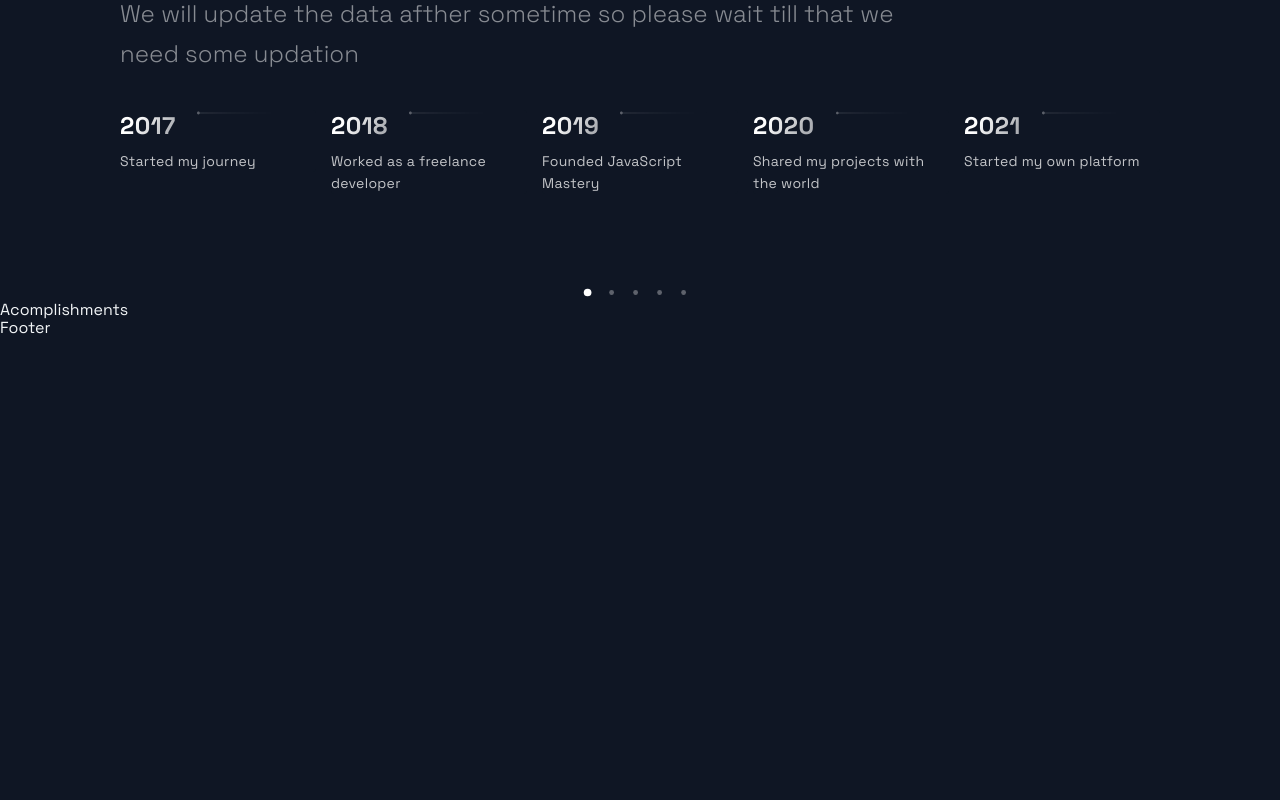
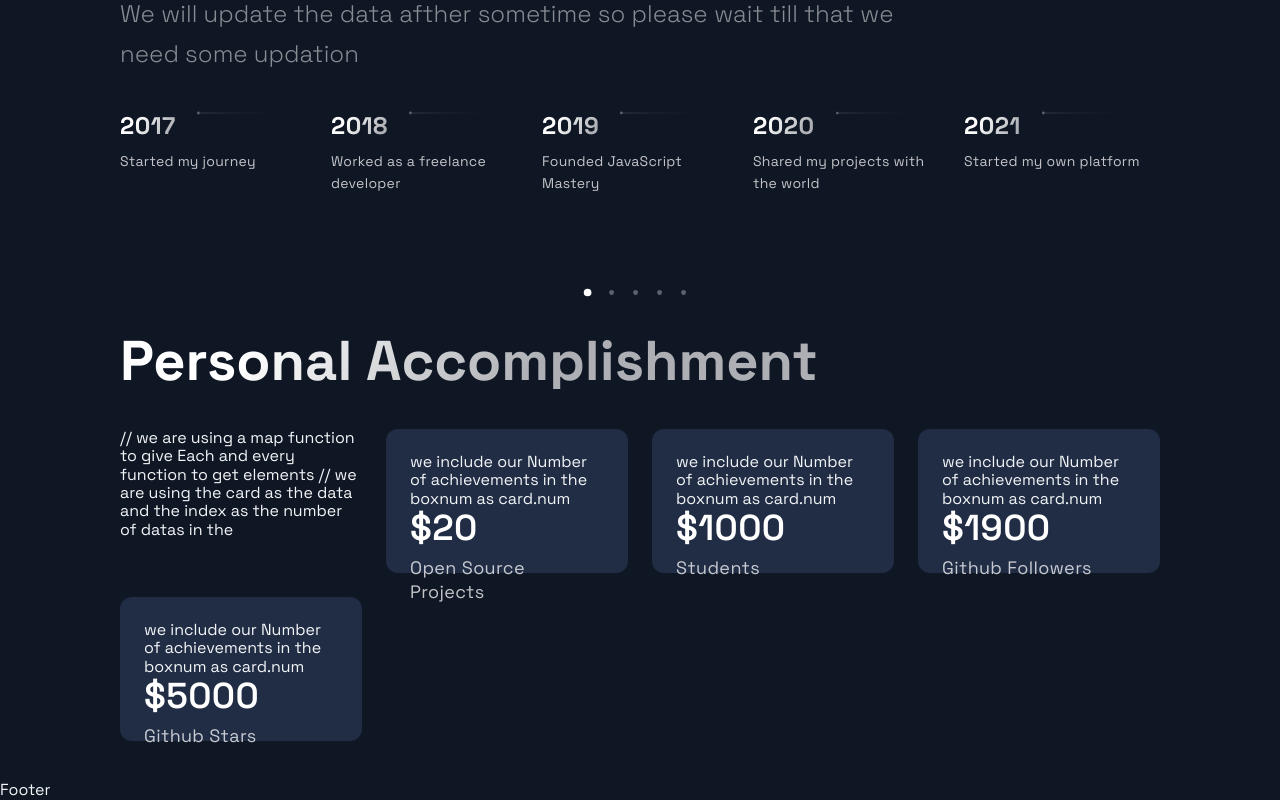
Before and after one commit to shahil-kv/personal-portfolio, a Next.js app: page / in a window 1280 px wide. Shown: the part 2755-3555 px from the top of the page. Before the commit the page ends 3093 px from the top, so only its background shows below. Built offline with nearby package versions, Linux system fonts and the light colour scheme.

Commit message:
Added the accomplishment website

```diff
--- a/src/components/Acomplishments/Acomplishments.js
+++ b/src/components/Acomplishments/Acomplishments.js
@@ -1,8 +1,10 @@
 import React from 'react';
 
+// we have imported several custom elements from other files such as global
 import { Section, SectionDivider, SectionTitle } from '../../styles/GlobalComponents';
-import { Box, Boxes, BoxNum, BoxText } from './AcomplishmentsStyles';
+import { Box, Boxes, BoxNum, BoxText, } from './AcomplishmentsStyles';
 
+// this is the data that we want to show to the section
 const data = [
   { number: 20, text: 'Open Source Projects'},
   { number: 1000, text: 'Students', },
@@ -10,9 +12,24 @@
   { number: 5000, text: 'Github Stars', }
 ];
 
+// we are starting the section
 const Acomplishments = () => (
   <div>
-    Acomplishments
+   <Section>
+   {/* this is the title for the personal accomplisment large title */}
+    <SectionTitle> Personal Accomplishment </SectionTitle>
+    <Boxes>
+  //  we are using a map function to give Each and every function to get elements
+// we are using the card as the data and the index as the number of datas in the
+         {data.map((card,index)=>(
+          <Box key={index}>
+          we include our Number of achievements in the boxnum as card.num
+          <BoxNum>${card.number}</BoxNum>
+          <BoxText>{card.text}</BoxText>
+          </Box>
+         ) )}
+    </Boxes>
+   </Section>
   </div>
 );
 
```
